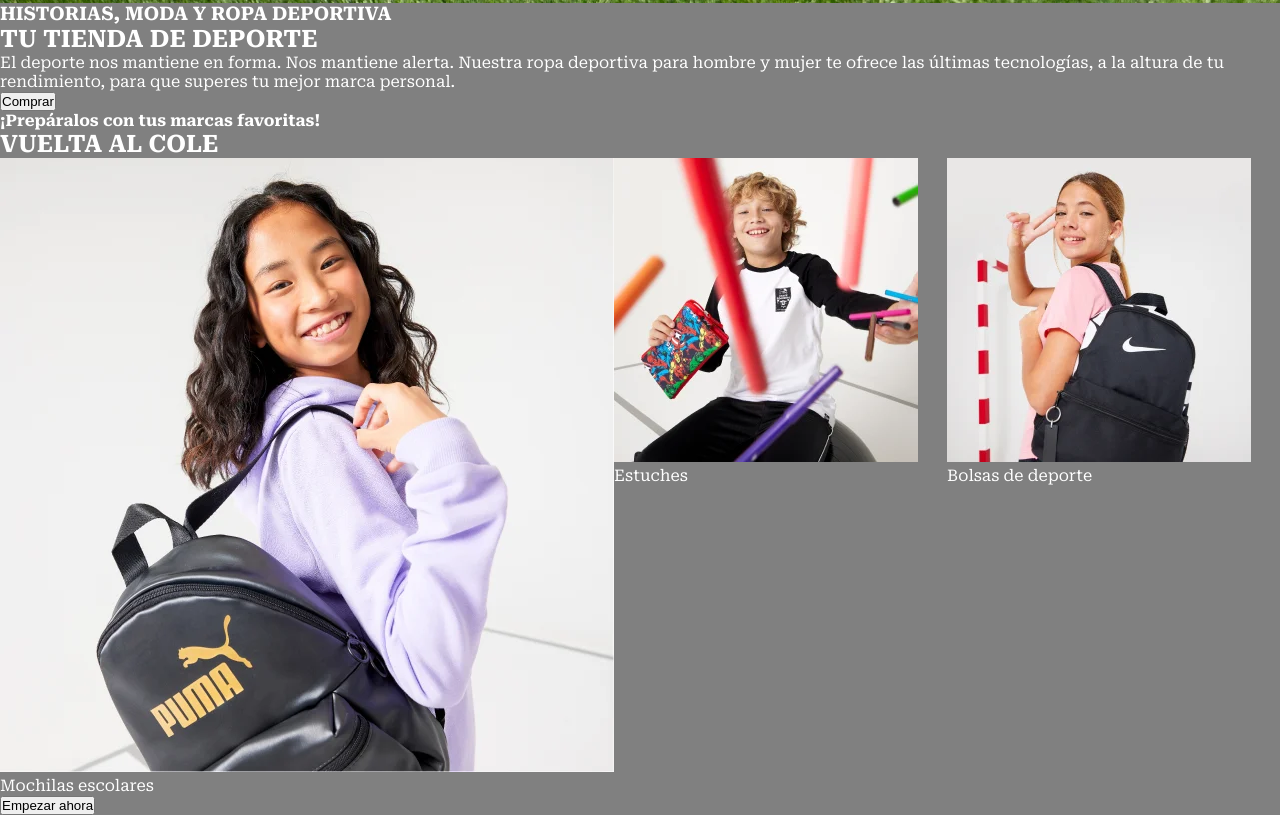
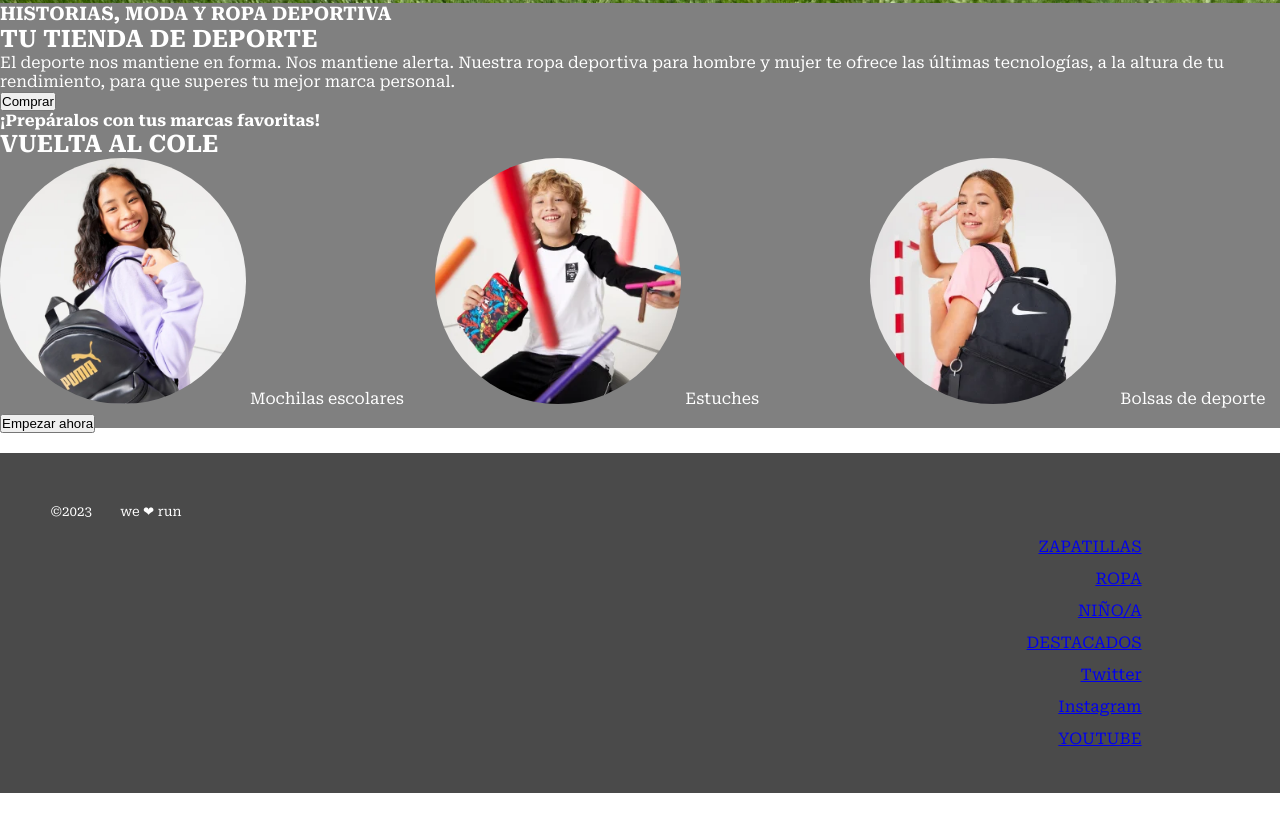
Before and after one commit to Adalab/modulo-1-evaluacion-final-jeannettearias, a website built with Vite: page src/index.html in a window 1280 px wide. Shown: the part 797-1620 px from the top of the page. After the commit the page ends 1590 px from the top, so only its background shows below. Built offline with nearby package versions, Linux system fonts and the light colour scheme.

Commit message:
third module update, working with the images and sizes.

```diff
--- a/src/partials/main.html
+++ b/src/partials/main.html
@@ -6,6 +6,8 @@
       <button class="_button"> <img src="./images/ico-scroll-down.svg" alt="scroll down button"></button>
     </div>
   </section>
+
+
 
   <section class="_reasons_section_1">
     <article class="_reasons_article">
@@ -18,22 +20,24 @@
       <button class="_comprar_button">Comprar</button>
     </nav>
   </section>
+
+
+
   <section class="_reasons_section_2">
-
     <h4 class="_sub_sub_subtile">¡Prepáralos con tus marcas favoritas!</h4>
     <h2 class="_subtitle">VUELTA AL COLE</h2>
     <article class="_grid_section_2">
-      <nav class="">
-        <img src="./images/lpbts-mod05-img01-desk.png" alt="schoolbag picture">
-        <p>Mochilas escolares</p>
+      <nav class="_grid_picture">
+        <img class="_image_grid" src="./images/lpbts-mod05-img01-desk.png" alt="schoolbag picture">
+        <label class="_image_label">Mochilas escolares</label>
       </nav>
-      <nav>
-        <img src="./images/lpbts-mod05-img04-mob.png" alt="school pencil cases picture">
-        <p>Estuches</p>
+      <nav class="_grid_picture">
+        <img class="_image_grid" src="./images/lpbts-mod05-img04-mob.png" alt="school pencil cases picture">
+        <label class="_image_label">Estuches</label>
       </nav>
-      <nav>
-        <img src="./images/lpbts-mod05-img03-mob.png" alt="sports bags pictures">
-        <p>Bolsas de deporte</p>
+      <nav class="_grid_picture">
+        <img class="_image_grid" src="./images/lpbts-mod05-img03-mob.png" alt="sports bags pictures">
+        <label class="_image_label">Bolsas de deporte</label>
       </nav>
       <nav>
         <button>Empezar ahora</button>
--- a/src/scss/layout/_hero.scss
+++ b/src/scss/layout/_hero.scss
@@ -50,5 +50,4 @@
 ._button {
   margin-inline: 2em;
 
-
 }
--- a/src/scss/layout/_reasons.scss
+++ b/src/scss/layout/_reasons.scss
@@ -1,7 +1,21 @@
+._grid_section_2 {
+  display: grid;
+  grid-template-columns: repeat(3, 1fr); // 3 columns with 1
+  justify-content: center;
+  align-items: center;
+  gap: 2%; // space between images.
+
+}
+
+._image_grid {
+  width: 60%;
+  height: 60%;
 
 
-._grid_section_2 {
-    display: grid;
-    grid-template-columns: repeat(3, 1fr);
+}
 
-  }
+._grid_picture img {
+  border-radius: 50%;
+  align-content: center;
+
+}
```
